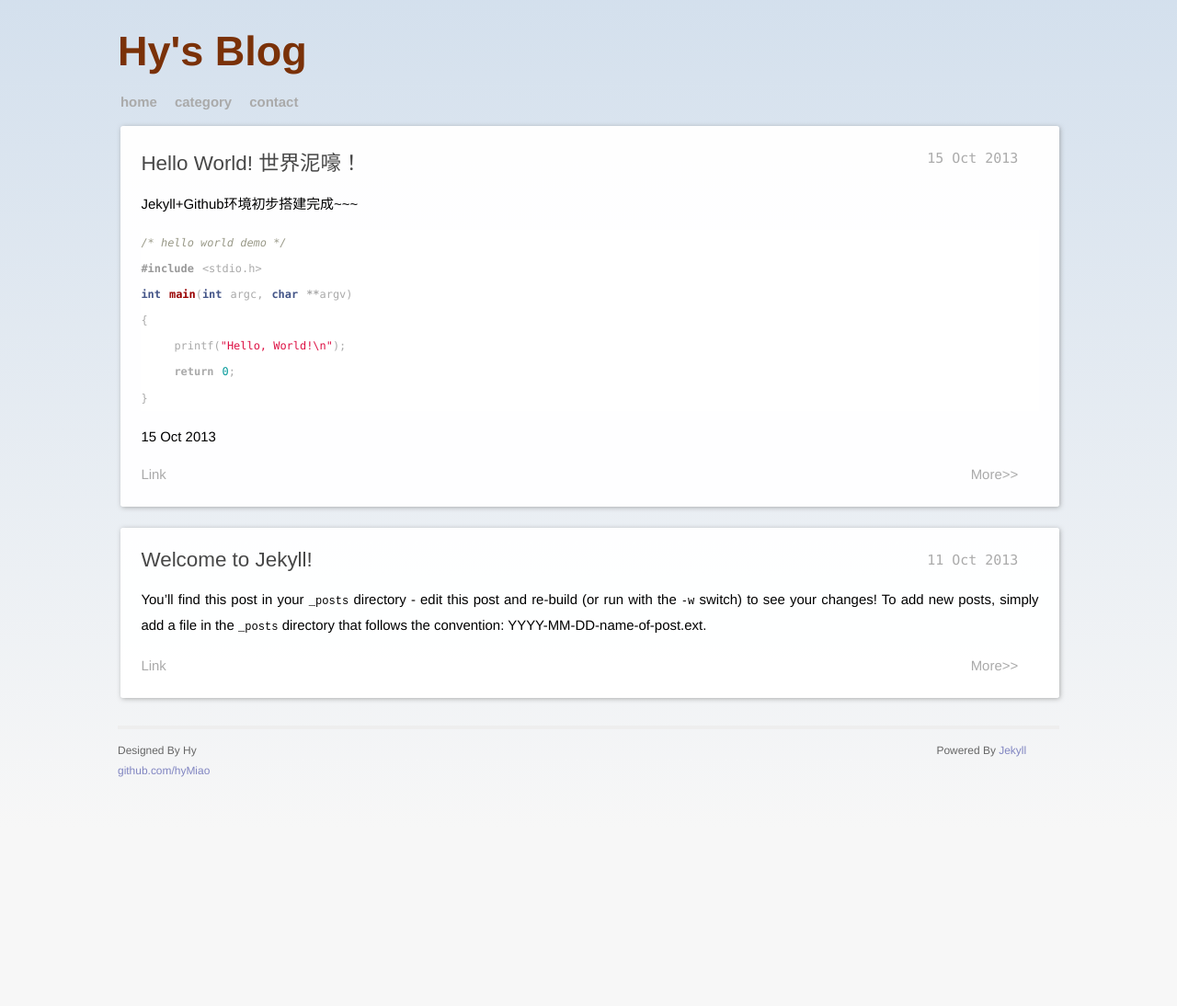
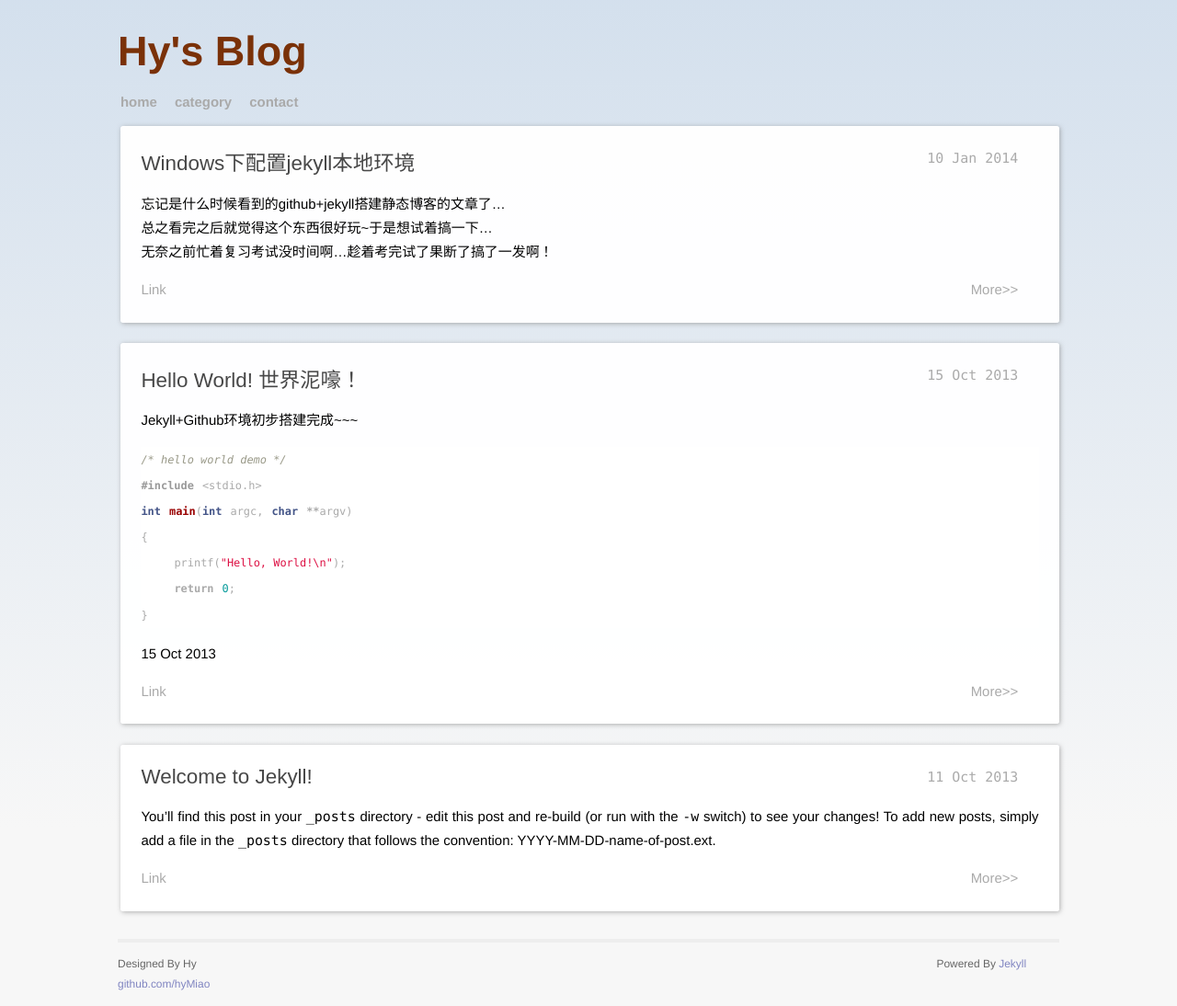
Before and after one commit to hyMiao/blog, a Jekyll site: the page built from index.html, in a window 1280 px wide. Shown: the whole page at 92% size. Built offline with Jekyll 4.4.1, drawn with Linux system fonts in a browser that asks for light colours; Markdown is read by kramdown in place of the engine named in the settings; comment, search, counter and statistics services are not loaded; before the commit the page ends 945 px from its top, so only the background shows below that.

Commit message:
New post

```diff
--- a/_config.yml
+++ b/_config.yml
@@ -1,7 +1,7 @@
 name: Hy's Blog
 #source: .
 markdown: redcarpet
-baseurl: /blog
-#baseurl:
+#baseurl: /blog
+baseurl:
 pygments: true
 encoding: UTF-8
--- /dev/null
+++ b/_posts/2014-01-10-jekyll-windows.markdown
@@ -0,0 +1,50 @@
+---
+layout: post
+title:  "Windows下配置jekyll本地环境"
+author: Hy
+date:   2014-01-10 08:50
+categories: jekyll
+---
+
+忘记是什么时候看到的github+jekyll搭建静态博客的文章了...<br />
+总之看完之后就觉得这个东西很好玩~于是想试着搞一下...<br />
+无奈之前忙着复习考试没时间啊...趁着考完试了果断了搞了一发啊！<br />
+
+不过这一段时间眼睛一直不舒服...没办法成天对着电脑...好影响效率...
+
+下面开始说正经的事情！Jekyll在windows上的配置！<br />
+（PS：其实在windows上装个linux虚拟机就可以不在这里开发了的...<br />
+
+## 1、配置Ruby环境和DevKit环境
+
+首先在[RubyInstaller](http://rubyinstaller.org/downloads/)下载合适的Ruby解释器和DevKit<br />
+（有好多版本...可以去看一下具体的特性...要注意的是**所选择的Ruby和Devkit的版本一定要对应**）<br />
+我的机器上安装的是`ruby2.0.0p247(x64)`和`DevKit-mingw64-64-4.7.2-20130224-1432-sfx`因为安装的比较早所以版本也比较...
+
+## 2、安装python
+
+看有的资料上面有写，但是因为我机器上本来已经配置过python，所以并不清楚它会不会造成影响
+不过好像和后面用的高亮插件pygments有点关系...（毕竟这个是python来搞的
+在[python](http://www.python.org/getit/)下载合适的版本并安装<br />
+
+## 3、安装Jekyll
+直接利用gem进行安装即可，执行：<br />
+`gem install jekyll`
+
+在cmd下执行`jekyll` 出现相关命令参数则证明安装成功
+
+安装成功后试用一下jekyll吧：
+(1)新建一个文件夹
+(2)在cmd下进入该文件夹，执行命令`jekyll new <项目名称>`，例如：`jekyll a`建立新项目a
+(3)进入项目文件夹执行指令`jekyll serve`启动服务器
+(4)访问http:\\localhost:4000，出现Jekyll界面则证明配置成功
+
+## 4、安装pygments
+pygments是一个代码高亮插件，可以提供很便捷的
+
+
+参考文章（1）：[Setup Jekyll on Windows][refer1]<br />
+参考文章（2）：[windows下本地jekyll博客搭建手记][refer2]
+
+[refer1]: http://yizeng.me/2013/05/10/setup-jekyll-on-windows/
+[refer2]: http://blog.jsfor.com/skill/2013/09/07/jekyll-local-structures-notes/
--- a/css/my.css
+++ b/css/my.css
@@ -153,7 +153,12 @@ a{
   margin: 1.2em auto;
 }
 
-.post code {
+code{
+	border-radius:5px;
+	font-family: consolas, "Courier New", Courier, cursive;
+}
+
+.post pre code {
   border: 1px solid #ddd;
   background-color: rgba(252, 252, 252, 0.8);
   padding: 0 .2em;
```
